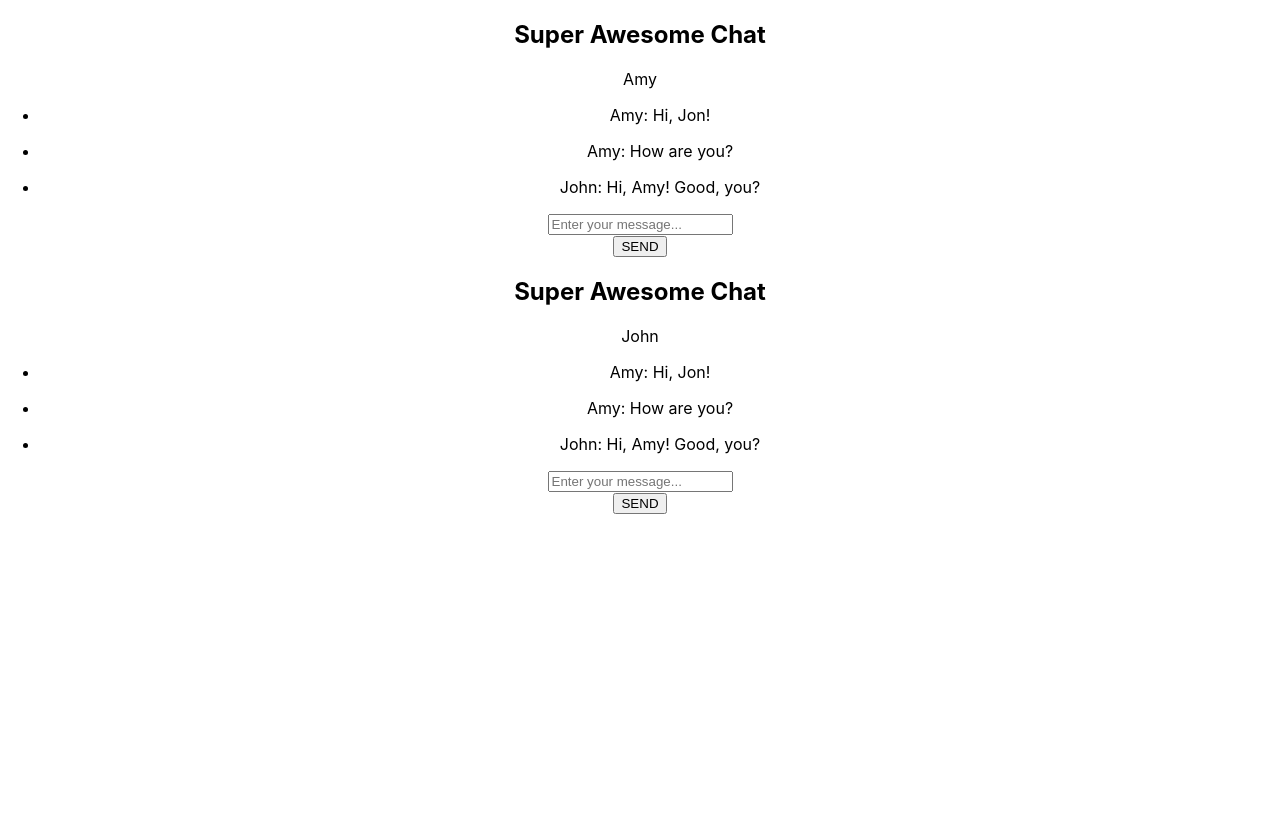
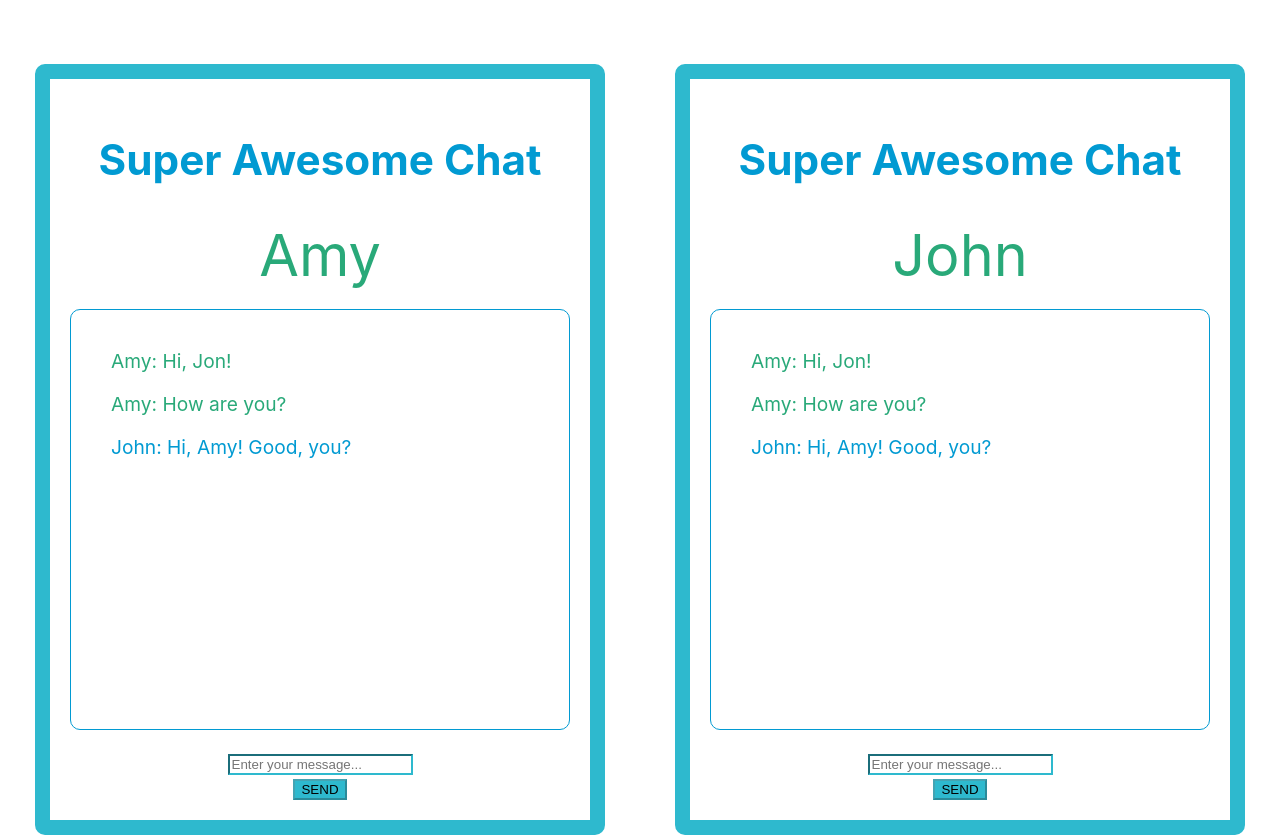
Before and after one commit to JoshCasbolt/prototype-chat, a React (Create React App) app in the folder prototype-chat/: page / in a window 1280 px wide. Before the commit the page ends 800 px from the top, so only its background shows below. Built offline with nearby package versions, Linux system fonts and the light colour scheme.

Commit message:
Remove bloat

```diff
--- a/prototype-chat/src/App.css
+++ b/prototype-chat/src/App.css
@@ -2,30 +2,46 @@
   text-align: center;
 }
 
-.App-logo {
-  height: 40vmin;
-  pointer-events: none;
+.container {
+  display: flex;
+  margin-top: 5%;
 }
 
-@media (prefers-reduced-motion: no-preference) {
-  .App-logo {
-    animation: App-logo-spin infinite 20s linear;
-  }
+.chat-window {
+  text-align: center;
+  width: 500px;
+  height: 100%;
+  margin: auto;
+  border: 15px solid #2eb9ce;
+  padding: 20px;
+  border-radius: 10px;
+  color: #019ad2;
+  font-size: 1.2em;
+}
+
+.centered {
+  position: fixed;
+  left: 50%;
+}
+
+.App-logo {
+  animation: App-logo-spin infinite 20s linear;
+  height: 80px;
 }
 
 .App-header {
-  background-color: #282c34;
-  min-height: 100vh;
-  display: flex;
-  flex-direction: column;
-  align-items: center;
-  justify-content: center;
-  font-size: calc(10px + 2vmin);
+  background-color: #222;
+  height: 150px;
+  padding: 20px;
   color: white;
 }
 
-.App-link {
-  color: #61dafb;
+.App-title {
+  font-size: 1.5em;
+}
+
+.App-intro {
+  font-size: large;
 }
 
 @keyframes App-logo-spin {
@@ -36,3 +52,60 @@
     transform: rotate(360deg);
   }
 }
+
+.message-list {
+  list-style-type: none;
+  height: 80%;
+  border: 1px solid;
+  text-align: left;
+  min-height: 400px;
+  border-radius: 10px;
+  padding-top: 1em;
+}
+
+.name {
+  font-size: 3em;
+}
+
+h2 {
+  font-size: 2.2em;
+  text-align: center !important;
+}
+
+.input-group,
+.input-group-append {
+  border-radius: 10px;
+  color: #2eb9ce !important;
+}
+
+.submit-button {
+  background-color: #2eb9ce;
+  color: black;
+}
+
+.submit-button:hover,
+.submit-button:active,
+.submit-button:focus {
+  border-color: #2eb9ce;
+  color: black;
+  outline: none !important;
+  box-shadow: none;
+  background-color: #3498db;
+}
+
+.form-control,
+.form-control:focus {
+  border-color: #2eb9ce;
+  outline: 0 !important;
+  -webkit-box-shadow: none;
+  box-shadow: none;
+  color: black;
+}
+
+.sender {
+  color: #29a979;
+}
+
+.recipient {
+  color: #019ad2;
+}
--- a/prototype-chat/src/App.js
+++ b/prototype-chat/src/App.js
@@ -1,20 +1,6 @@
 import React, { Component } from 'react';
-import logo from './logo.svg';
 import './App.css';
-
-/*
-This exercise will help you practice many of your newly aquired React skills.
-
-The instructions are included in the `instructions.md` file.
-*/
-
-const users = [{ username: 'Amy' }, { username: 'John' }];
-
-const messages = [
-  { username: 'Amy', text: 'Hi, Jon!' },
-  { username: 'Amy', text: 'How are you?' },
-  { username: 'John', text: 'Hi, Amy! Good, you?' },
-];
+import ChatWindow from './components/ChatWindow/ChatWindow.js';
 
 class App extends Component {
   /*
@@ -27,66 +13,7 @@ class App extends Component {
 
   render() {
     return (
-      <div className="App">
-        <div className="container">
-          <div className="chat-window">
-            <h2>Super Awesome Chat</h2>
-            <div className="name sender">{users[0].username}</div>
-
-            <ul className="message-list">
-              {messages.map((message, index) => (
-                <li
-                  key={index}
-                  className={
-                    message.username === users[0].username ? 'message sender' : 'message recipient'
-                  }
-                >
-                  <p>{`${message.username}: ${message.text}`}</p>
-                </li>
-              ))}
-            </ul>
-
-            <div>
-              <form className="input-group">
-                <input type="text" className="form-control" placeholder="Enter your message..." />
-                <div className="input-group-append">
-                  <button className="btn submit-button" disabled={this.isDisabled()}>
-                    SEND
-                  </button>
-                </div>
-              </form>
-            </div>
-          </div>
-
-          <div className="chat-window">
-            <h2>Super Awesome Chat</h2>
-            <div className="name sender">{users[1].username}</div>
-            <ul className="message-list">
-              {messages.map((message, index) => (
-                <li
-                  key={index}
-                  className={
-                    message.username === users[1].username ? 'message sender' : 'message recipient'
-                  }
-                >
-                  <p>{`${message.username}: ${message.text}`}</p>
-                </li>
-              ))}
-            </ul>
-
-            <div>
-              <form className="input-group">
-                <input type="text" className="form-control" placeholder="Enter your message..." />
-                <div className="input-group-append">
-                  <button className="btn submit-button" disabled={this.isDisabled()}>
-                    SEND
-                  </button>
-                </div>
-              </form>
-            </div>
-          </div>
-        </div>
-      </div>
+      <ChatWindow />
     );
   }
 }
```
Also changed, not shown: prototype-chat/src/changelog.md (added).
